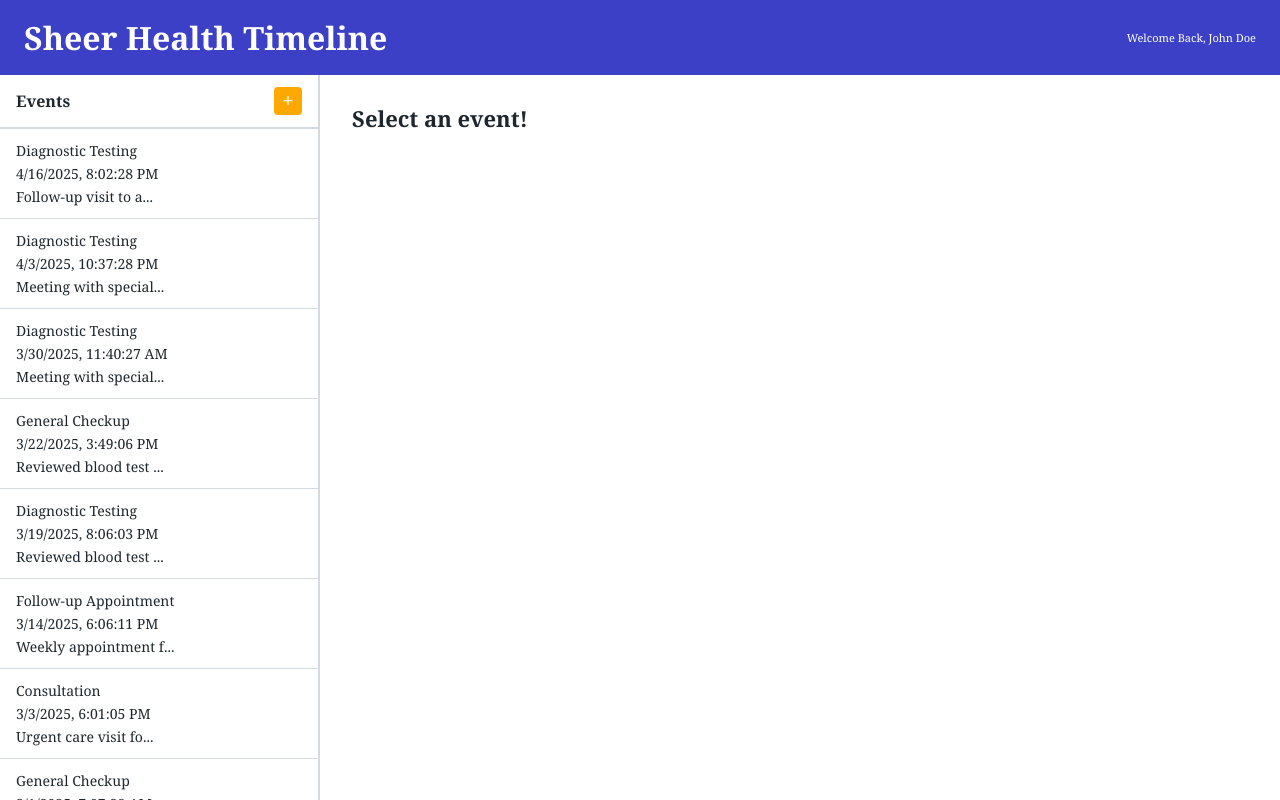
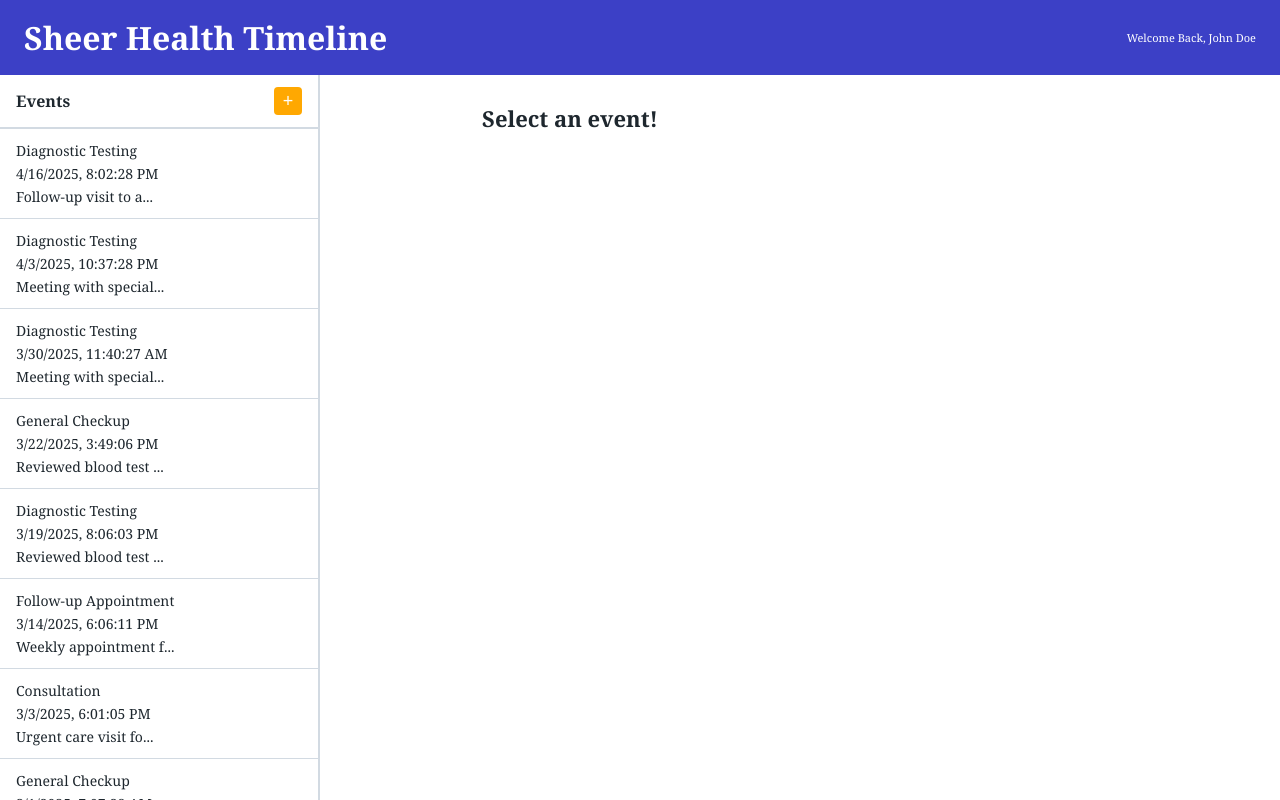
Before and after one commit to Ali-Aftab/Sheer-Health-Timeline, a React (Vite) app: page / in a window 1280 px wide. Built offline with nearby package versions, Linux system fonts and the light colour scheme.

Commit message:
ui(eventinfo): :lipstick: centered eventinfo to not be left learning but centered now

```diff
--- a/src/App.css
+++ b/src/App.css
@@ -41,6 +41,8 @@ body {
   background: #ffffff;
   overflow-y: auto;
   padding: 28px 32px;
+  max-width: 700px;
+  margin: 0 auto;
 }
 
 .event-type {
```
